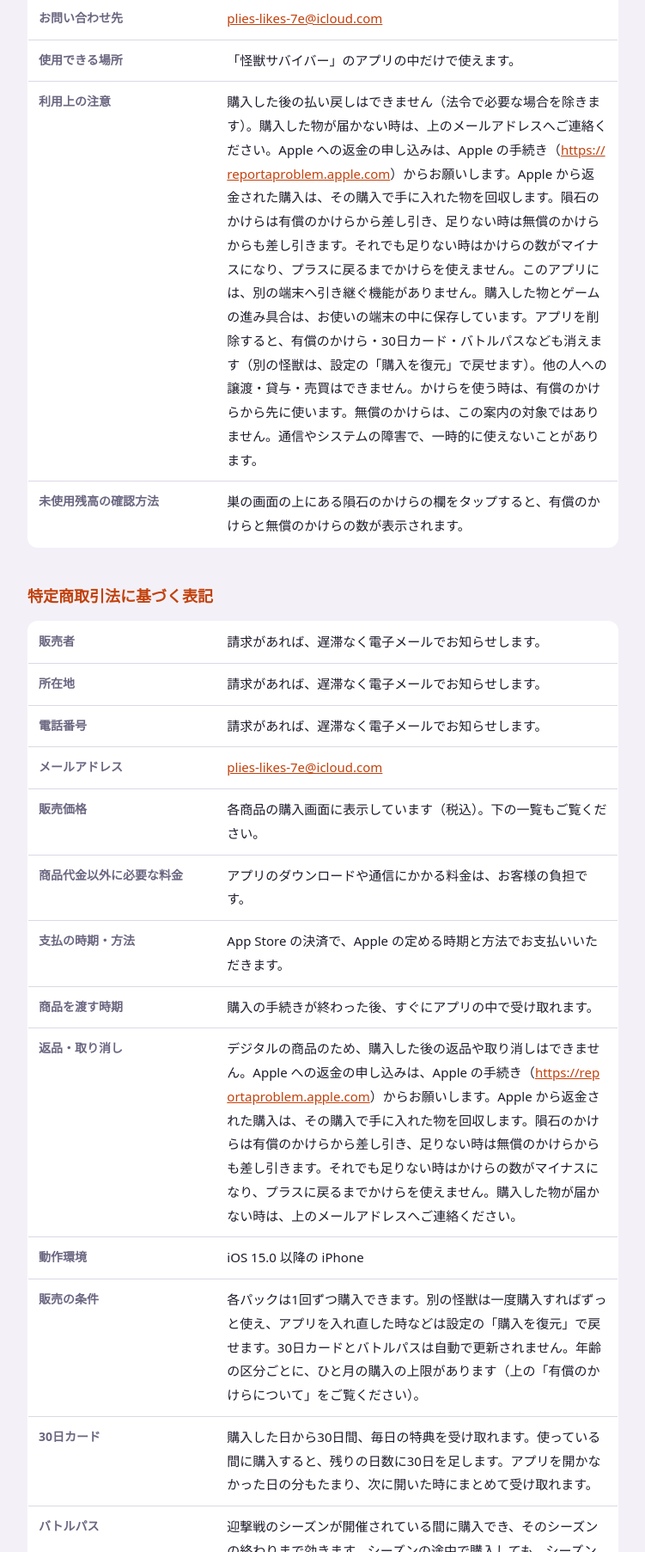
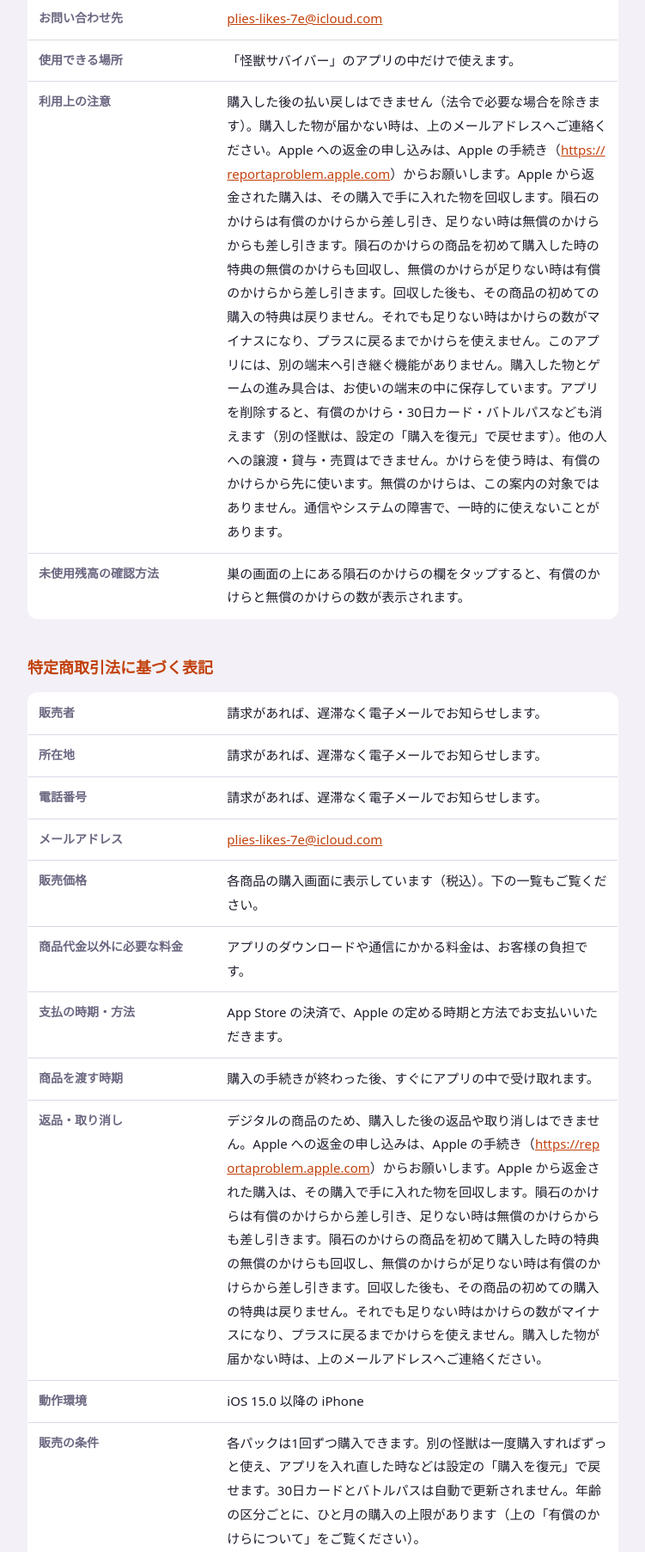
Before and after one commit to kikita-0/kaiju-survivor-support, a plain HTML site: page legal.html in a window 1280 px wide. Shown: the part 632-2437 px from the top of the page at 86% size, without its empty margins (264-1015 px from the left). Drawn offline with Linux system fonts and the light colour scheme.

Commit message:
Add files via upload

```diff
--- a/legal.html
+++ b/legal.html
@@ -44,7 +44,7 @@ footer{margin-top:48px;padding-top:16px;border-top:1px solid var(--line);color:v
   <tr><th>有効期限</th><td>ありません。</td></tr>
   <tr><th>お問い合わせ先</th><td><a href="mailto:plies-likes-7e@icloud.com">plies-likes-7e@icloud.com</a></td></tr>
   <tr><th>使用できる場所</th><td>「怪獣サバイバー」のアプリの中だけで使えます。</td></tr>
-  <tr><th>利用上の注意</th><td>購入した後の払い戻しはできません（法令で必要な場合を除きます）。購入した物が届かない時は、上のメールアドレスへご連絡ください。Apple への返金の申し込みは、Apple の手続き（<a href="https://reportaproblem.apple.com">https://reportaproblem.apple.com</a>）からお願いします。Apple から返金された購入は、その購入で手に入れた物を回収します。隕石のかけらは有償のかけらから差し引き、足りない時は無償のかけらからも差し引きます。それでも足りない時はかけらの数がマイナスになり、プラスに戻るまでかけらを使えません。このアプリには、別の端末へ引き継ぐ機能がありません。購入した物とゲームの進み具合は、お使いの端末の中に保存しています。アプリを削除すると、有償のかけら・30日カード・バトルパスなども消えます（別の怪獣は、設定の「購入を復元」で戻せます）。他の人への譲渡・貸与・売買はできません。かけらを使う時は、有償のかけらから先に使います。無償のかけらは、この案内の対象ではありません。通信やシステムの障害で、一時的に使えないことがあります。</td></tr>
+  <tr><th>利用上の注意</th><td>購入した後の払い戻しはできません（法令で必要な場合を除きます）。購入した物が届かない時は、上のメールアドレスへご連絡ください。Apple への返金の申し込みは、Apple の手続き（<a href="https://reportaproblem.apple.com">https://reportaproblem.apple.com</a>）からお願いします。Apple から返金された購入は、その購入で手に入れた物を回収します。隕石のかけらは有償のかけらから差し引き、足りない時は無償のかけらからも差し引きます。隕石のかけらの商品を初めて購入した時の特典の無償のかけらも回収し、無償のかけらが足りない時は有償のかけらから差し引きます。回収した後も、その商品の初めての購入の特典は戻りません。それでも足りない時はかけらの数がマイナスになり、プラスに戻るまでかけらを使えません。このアプリには、別の端末へ引き継ぐ機能がありません。購入した物とゲームの進み具合は、お使いの端末の中に保存しています。アプリを削除すると、有償のかけら・30日カード・バトルパスなども消えます（別の怪獣は、設定の「購入を復元」で戻せます）。他の人への譲渡・貸与・売買はできません。かけらを使う時は、有償のかけらから先に使います。無償のかけらは、この案内の対象ではありません。通信やシステムの障害で、一時的に使えないことがあります。</td></tr>
   <tr><th>未使用残高の確認方法</th><td>巣の画面の上にある隕石のかけらの欄をタップすると、有償のかけらと無償のかけらの数が表示されます。</td></tr>
 </table>
 
@@ -58,7 +58,7 @@ footer{margin-top:48px;padding-top:16px;border-top:1px solid var(--line);color:v
   <tr><th>商品代金以外に必要な料金</th><td>アプリのダウンロードや通信にかかる料金は、お客様の負担です。</td></tr>
   <tr><th>支払の時期・方法</th><td>App Store の決済で、Apple の定める時期と方法でお支払いいただきます。</td></tr>
   <tr><th>商品を渡す時期</th><td>購入の手続きが終わった後、すぐにアプリの中で受け取れます。</td></tr>
-  <tr><th>返品・取り消し</th><td>デジタルの商品のため、購入した後の返品や取り消しはできません。Apple への返金の申し込みは、Apple の手続き（<a href="https://reportaproblem.apple.com">https://reportaproblem.apple.com</a>）からお願いします。Apple から返金された購入は、その購入で手に入れた物を回収します。隕石のかけらは有償のかけらから差し引き、足りない時は無償のかけらからも差し引きます。それでも足りない時はかけらの数がマイナスになり、プラスに戻るまでかけらを使えません。購入した物が届かない時は、上のメールアドレスへご連絡ください。</td></tr>
+  <tr><th>返品・取り消し</th><td>デジタルの商品のため、購入した後の返品や取り消しはできません。Apple への返金の申し込みは、Apple の手続き（<a href="https://reportaproblem.apple.com">https://reportaproblem.apple.com</a>）からお願いします。Apple から返金された購入は、その購入で手に入れた物を回収します。隕石のかけらは有償のかけらから差し引き、足りない時は無償のかけらからも差し引きます。隕石のかけらの商品を初めて購入した時の特典の無償のかけらも回収し、無償のかけらが足りない時は有償のかけらから差し引きます。回収した後も、その商品の初めての購入の特典は戻りません。それでも足りない時はかけらの数がマイナスになり、プラスに戻るまでかけらを使えません。購入した物が届かない時は、上のメールアドレスへご連絡ください。</td></tr>
   <tr><th>動作環境</th><td>iOS 15.0 以降の iPhone</td></tr>
   <tr><th>販売の条件</th><td>各パックは1回ずつ購入できます。別の怪獣は一度購入すればずっと使え、アプリを入れ直した時などは設定の「購入を復元」で戻せます。30日カードとバトルパスは自動で更新されません。年齢の区分ごとに、ひと月の購入の上限があります（上の「有償のかけらについて」をご覧ください）。</td></tr>
   <tr><th>30日カード</th><td>購入した日から30日間、毎日の特典を受け取れます。使っている間に購入すると、残りの日数に30日を足します。アプリを開かなかった日の分もたまり、次に開いた時にまとめて受け取れます。</td></tr>
```
